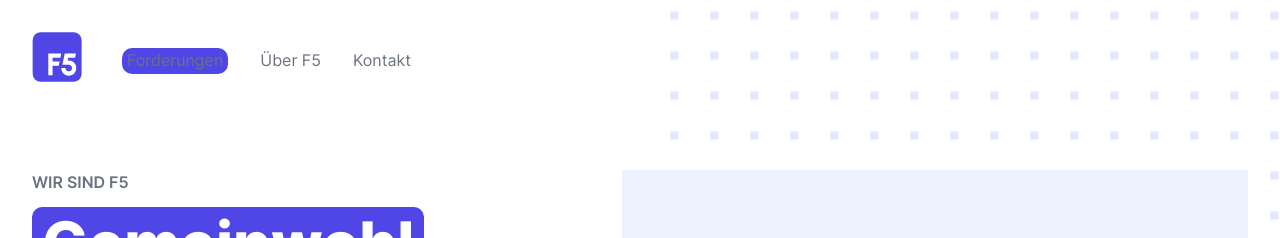
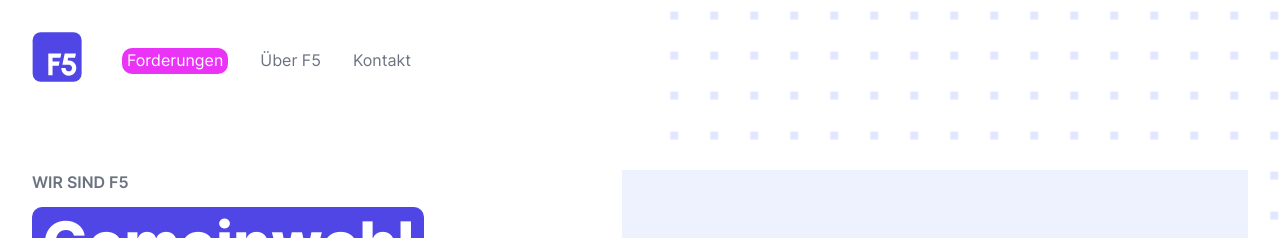
Before and after one commit to okfde/buendnis-f5, a Jekyll site: the page built from index.html, in a window 1280 px wide. Shown: the top 238 px of the page. Built offline with Jekyll 4.4.1, drawn with Linux system fonts in a browser that asks for light colours.

Commit message:
Update _custom.scss

```diff
--- a/_sass/_custom.scss
+++ b/_sass/_custom.scss
@@ -158,8 +158,11 @@ nav ul {
     margin-right: 2rem;
   }
   .highlight {
+    & a {
+      color: white;
+    }
     color: white;
-    background-color: $primary;
+    background-color: $secondary;
     border-radius: 10px;
     padding-left: 5px;
     padding-right: 5px;
```
